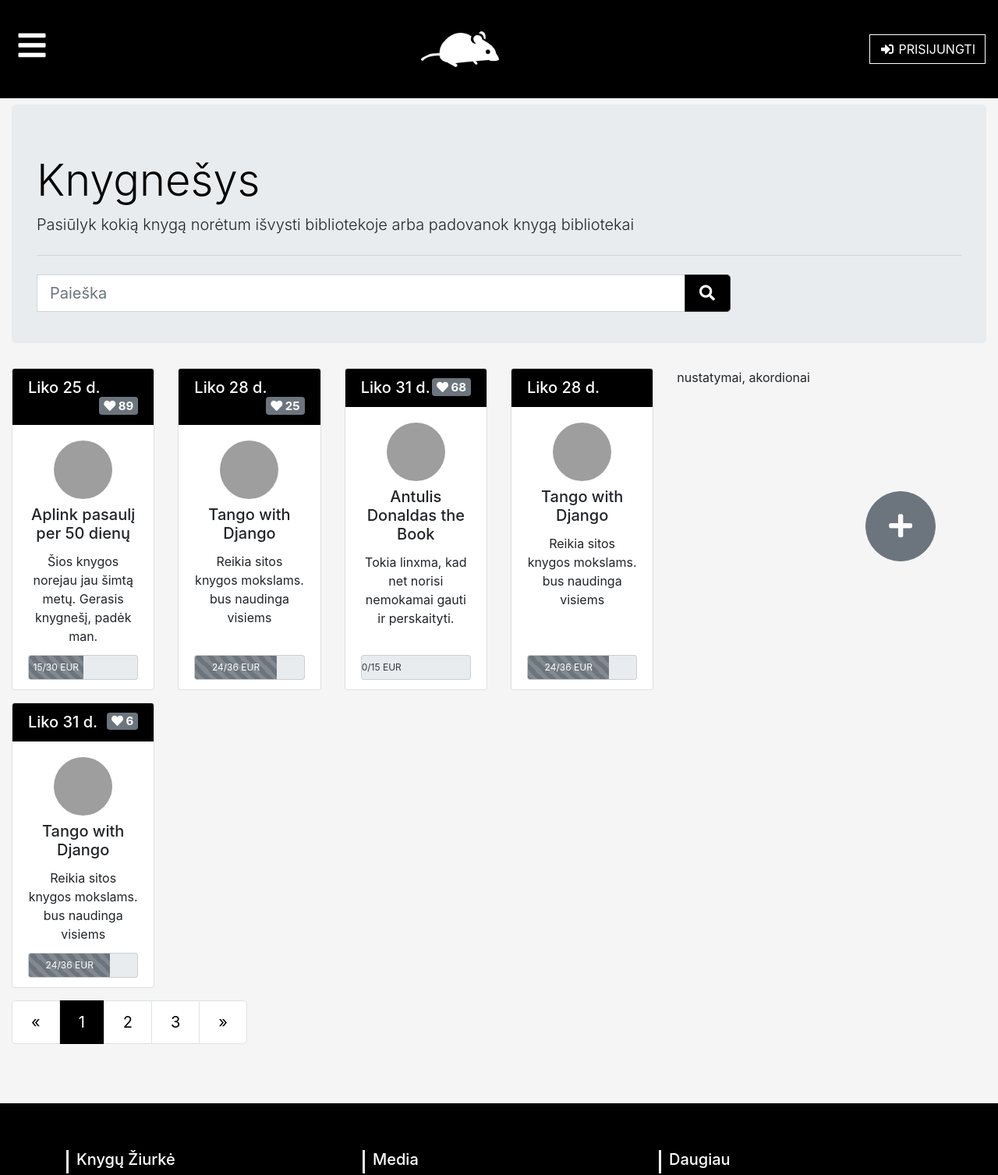
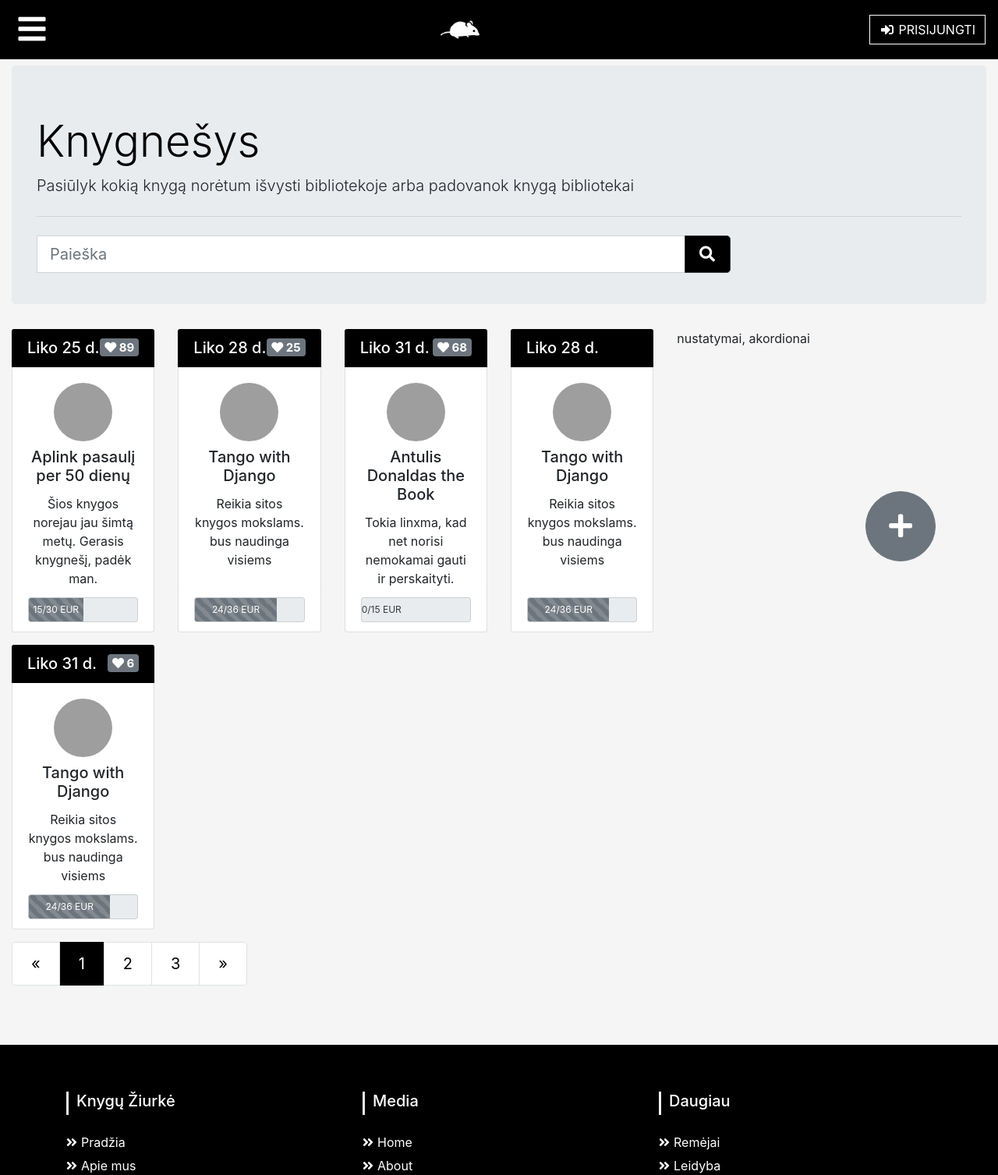
Before and after one commit to simonasbuj/projectRat, a Django app: page /knygnesys/ in a window 1280 px wide. Shown: the top 1507 px of the page at 78% size. Run offline with Django 3.2, Linux system fonts and the light colour scheme; parts of the project's set-up code (start-up, migrations or seed data) failed here and were passed over; some libraries are stand-ins or nearby versions; grey boxes are pictures that could not be loaded.

Commit message:
style changes

```diff
--- a/static/main/css/mystyle.css
+++ b/static/main/css/mystyle.css
@@ -733,6 +733,7 @@ ul {
  ========================*/
 .wish{
 	width: 100% !important;
+	border: none;
 }
 .wish:hover{
 	cursor: pointer;
@@ -754,9 +755,16 @@ ul {
 	height: 2rem;
 	border: 1px solid rgba(0, 0, 0, 0.125);
 }
+.wish .card-body{
+	border-left: 1px solid rgba(0,0,0,.125);
+	border-right: 1px solid rgba(0,0,0,.125);
+}
 .wish .card-footer{
 	background-color: white;
 	border-top: none;
+	border-left: 1px solid rgba(0,0,0,.125);
+	border-right: 1px solid rgba(0,0,0,.125);
+	border-bottom: 1px solid rgba(0,0,0,.125);
 }
 
 .close:focus{
--- a/templates/base.html
+++ b/templates/base.html
@@ -61,11 +61,11 @@
         <!-- Page Content -->
         <div id="page-content-wrapper">
 				<nav class="navbar sticky-top navbar-expand-lg navbar-dark bg-dark">
-					<h1><a href="#" id="menu-toggle"><i id="menu-icon" class="fa fa-fw fa-bars"></i></a></h1>
+					<h1 class="mb-0"><a href="#" id="menu-toggle"><i id="menu-icon" class="fa fa-fw fa-bars"></i></a></h1>
 					<div class="mx-auto order-0">
 						<a class="navbar-brand mx-auto" href="{% url 'library:index' %}">
 							<!--<img src="http://flaticons.net/gd/makefg.php?i=icons/Wildlife/Rat.png&r=255&g=255&b=255" width="100" height="100" alt="">-->
-							<img src="{% static 'img/logo.png' %}" width="100" height="100" alt="">
+							<img src="{% static 'img/logo.png' %}" width="50" height="50" alt="">
 						</a>
 					</div>
 					<!-- jeigu prisijungęs -->
```
